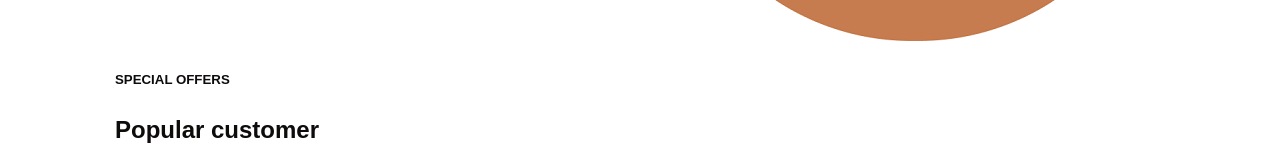
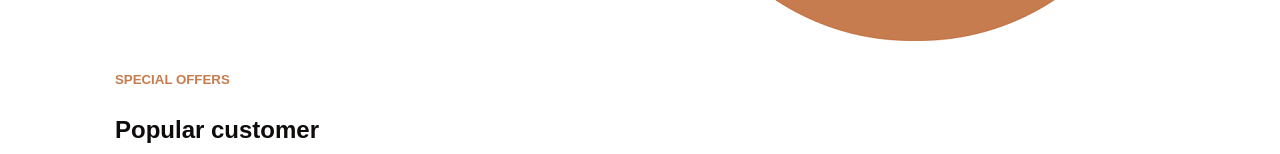
Before and after one commit to sirkaranja/Coffee-cozy, a React (Vite) app: page / in a window 1280 px wide. Shown: the part 583-737 px from the top of the page. Built offline with nearby package versions, Linux system fonts and the light colour scheme.

Commit message:
offer section

```diff
--- a/src/Components/Offer/Offer.css
+++ b/src/Components/Offer/Offer.css
@@ -1,4 +1,4 @@
-#price{
+#titl, #price{
     color: #C67C4E;
 }
 img{
--- a/src/Components/Offer/Offer.jsx
+++ b/src/Components/Offer/Offer.jsx
@@ -5,7 +5,7 @@ import expresso from '../../assets/expresso.png'
 const Offer = () => {
   return (
     <>
-    <h5>SPECIAL OFFERS</h5>
+    <h5 id='titl'>SPECIAL OFFERS</h5>
     <div className="offers-container">
         <div className="offer-title">
             <h2>Popular customer<br/>
```
